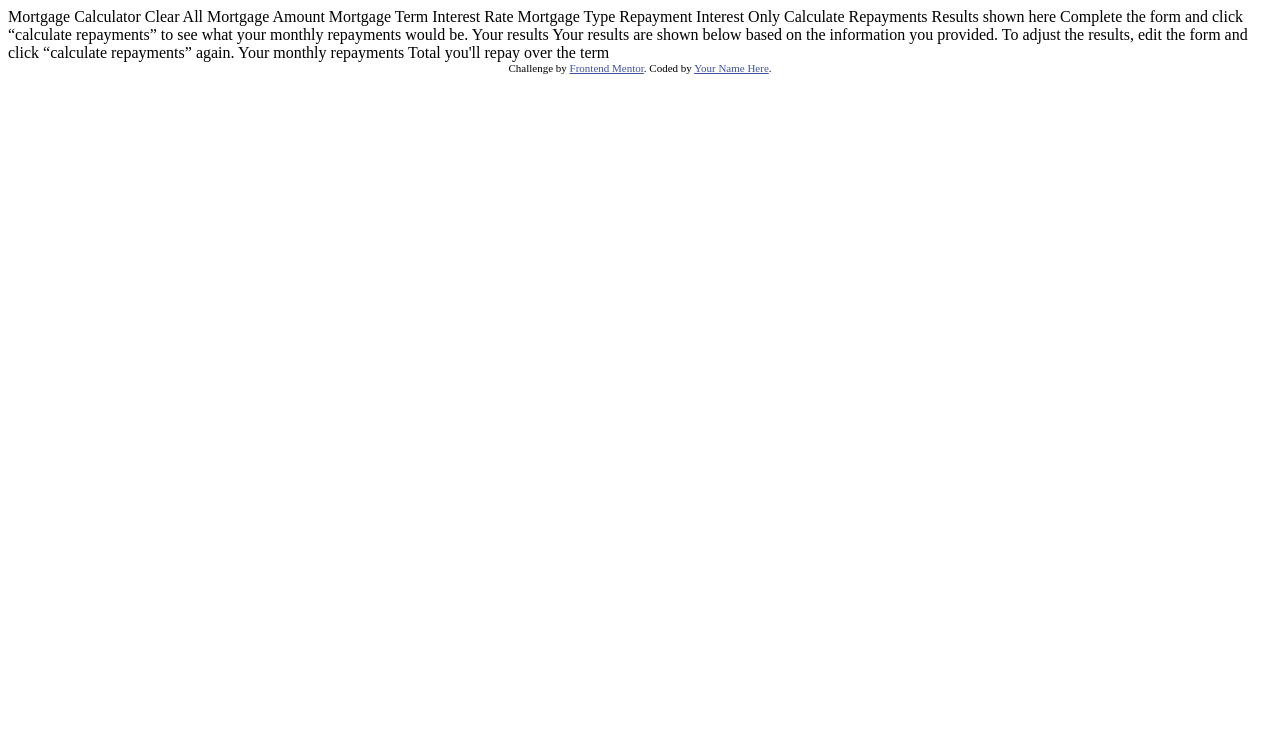
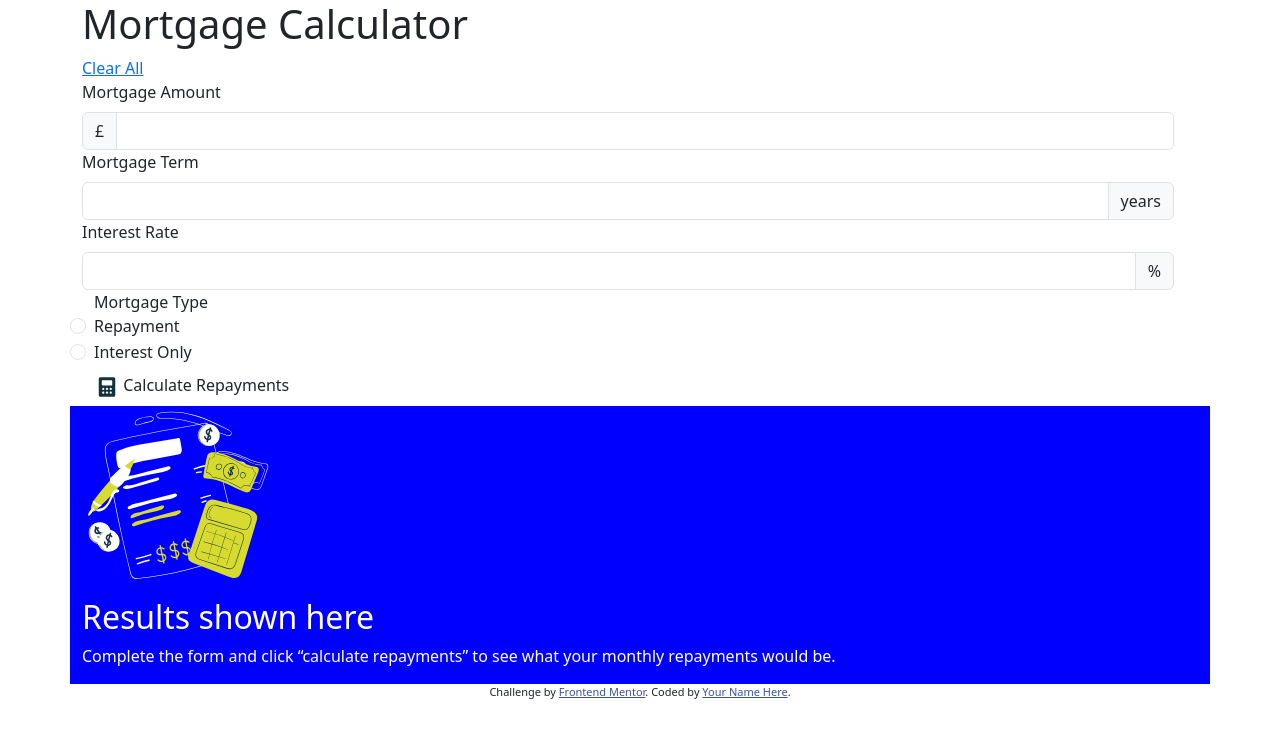
Before and after one commit to omner3/final_project, a plain HTML site: page index.html in a window 1280 px wide. Drawn offline with nearby package versions, Linux system fonts and the light colour scheme.

Commit message:
Estructura html hecha

```diff
--- a/index.html
+++ b/index.html
@@ -1,61 +1,120 @@
 <!DOCTYPE html>
 <html lang="en">
+
 <head>
   <meta charset="UTF-8">
-  <meta name="viewport" content="width=device-width, initial-scale=1.0"> <!-- displays site properly based on user's device -->
+  <meta name="viewport" content="width=device-width, initial-scale=1.0">
+  <!-- displays site properly based on user's device -->
 
   <link rel="icon" type="image/png" sizes="32x32" href="./assets/images/favicon-32x32.png">
+  <link href="https://cdn.jsdelivr.net/npm/bootstrap@5.3.3/dist/css/bootstrap.min.css" rel="stylesheet"
+    integrity="sha384-QWTKZyjpPEjISv5WaRU9OFeRpok6YctnYmDr5pNlyT2bRjXh0JMhjY6hW+ALEwIH" crossorigin="anonymous">
+  <link rel="stylesheet" href="./styles/main.css">
 
   <title>Frontend Mentor | Mortgage repayment calculator</title>
+</head>
 
-  <!-- Feel free to remove these styles or customise in your own stylesheet 👍 -->
-  <style>
-    .attribution { font-size: 11px; text-align: center; }
-    .attribution a { color: hsl(228, 45%, 44%); }
-  </style>
-</head>
 <body>
+  <div class="container">
+    <div class="row">
+      <div class="col-12">
+        <h1>Mortgage Calculator</h1>
+      </div>
+      <div class="col-12">
+        <a href="">Clear All</a>
+      </div>
+      <form class="row needs-validation" novalidate>
+        <div class="col-12">
+          <label for="mortgageAmount" class="form-label">Mortgage Amount</label>
+          <div class="input-group has-validation">
+            <span class="input-group-text" id="inputGroupPrepend">£</span>
+            <input type="text" class="form-control" id="mortgageAmount" aria-describedby="inputGroupPrepend" required>
+            <div class="invalid-feedback">
+              This field is required
+            </div>
+          </div>
+        </div>
+        <div class="col-12">
+          <label for="mortgageTerm" class="form-label">Mortgage Term</label>
+          <div class="input-group has-validation">
+            <input type="text" class="form-control" id="mortgageTerm" aria-describedby="validationTerm" required>
+            <span class="input-group-text" id="validationTerm">years</span>
+            <div class="invalid-feedback">
+              This field is required
+            </div>
+          </div>
+        </div>
+        <div class="col-12">
+          <label for="interesRate" class="form-label">Interest Rate</label>
+          <div class="input-group has-validation">
+            <input type="text" class="form-control" id="interesRate" aria-describedby="validationRate" required>
+            <span class="input-group-text" id="validationRate">%</span>
+            <div class="invalid-feedback">
+              This field is required
+            </div>
+          </div>
+        </div>
+        <div class="form-check col-12">
+          <label for="form-check-input">Mortgage Type</label>
+          <div class="mortgage-type">
+            <input type="radio" class="form-check-input" id="repaymentRadio" name="radio-stacked" required>
+            <label class="form-check-label" for="repaymentRadio">Repayment</label>
+          </div>
+        </div>
+        <div class="form-check col-12">
+          <div class="mortgage-type">
+            <input type="radio" class="form-check-input" id="interestRadio" name="radio-stacked" required>
+            <label class="form-check-label" for="interestRadio">Interest Only</label>
+          </div>
+          <div class="invalid-feedback">This field is required</div>
+        </div>
+        <div class="col-12">
+          <button class="btn" type="submit">
+            <img src="./assets/images/icon-calculator.svg" alt="icon calculator">
+            Calculate Repayments</button>
+        </div>
+      </form>
+    </div>
+    <div class="row results-container text-white">
+      <!-- Empty results start -->
+      <div class="col-12">
+        <img src="./assets/images/illustration-empty.svg" alt="illustration empty">
+      </div>
+      <div class="col-12">
+        <h2>Results shown here</h2>
+      </div>
+      <div class="col-12">
+        <p>Complete the form and click “calculate repayments” to see what
+          your monthly repayments would be.</p>
+      </div>
+      <!-- Empty results end -->
+      <!-- Completed results start -->
+      <div class="completed-results d-none">
+        <div class="col-12">
+          <h2>Your results</h2>
+        </div>
+        <div class="col-12">
+          <p>Your results are shown below based on the information you provided.
+            To adjust the results, edit the form and click “calculate repayments” again.</p>
+        </div>
+        <div class="col results">
+          <label for="monthly">Your monthly repayments</label>
+          <textarea type="text" id="monthly" disabled></textarea>
+          <label for="total">Total you'll repay over the term</label>
+          <textarea type="text" id="total" disabled></textarea>
+        </div>
+      </div>
+      <!-- Completed results end -->
+    </div>
+  </div>
 
-  Mortgage Calculator
-  Clear All
-
-  Mortgage Amount
-
-  Mortgage Term
-
-  Interest Rate
-
-  Mortgage Type
-  Repayment
-  Interest Only
-
-  Calculate Repayments
-
-  <!-- Empty results start -->
-
-  Results shown here
-
-  Complete the form and click “calculate repayments” to see what
-  your monthly repayments would be.
-
-  <!-- Empty results end -->
-
-  <!-- Completed results start -->
-
-  Your results
-
-  Your results are shown below based on the information you provided.
-  To adjust the results, edit the form and click “calculate repayments” again.
-
-  Your monthly repayments
-
-  Total you'll repay over the term
-
-  <!-- Completed results end -->
-
+  <script src="https://cdn.jsdelivr.net/npm/bootstrap@5.3.3/dist/js/bootstrap.bundle.min.js"
+    integrity="sha384-YvpcrYf0tY3lHB60NNkmXc5s9fDVZLESaAA55NDzOxhy9GkcIdslK1eN7N6jIeHz"
+    crossorigin="anonymous"></script>
   <div class="attribution">
     Challenge by <a href="https://www.frontendmentor.io?ref=challenge">Frontend Mentor</a>.
     Coded by <a href="#">Your Name Here</a>.
   </div>
 </body>
+
 </html>
--- /dev/null
+++ b/styles/main.css
@@ -0,0 +1,12 @@
+/* Feel free to remove these styles or customise in your own stylesheet 👍 */
+.attribution {
+    font-size: 11px;
+    text-align: center;
+}
+
+.attribution a {
+    color: hsl(228, 45%, 44%);
+}
+.results-container{
+    background-color: blue;
+}
```
Also changed, not shown: design/preview.jpg (renamed from preview.jpg), 2 other files.
